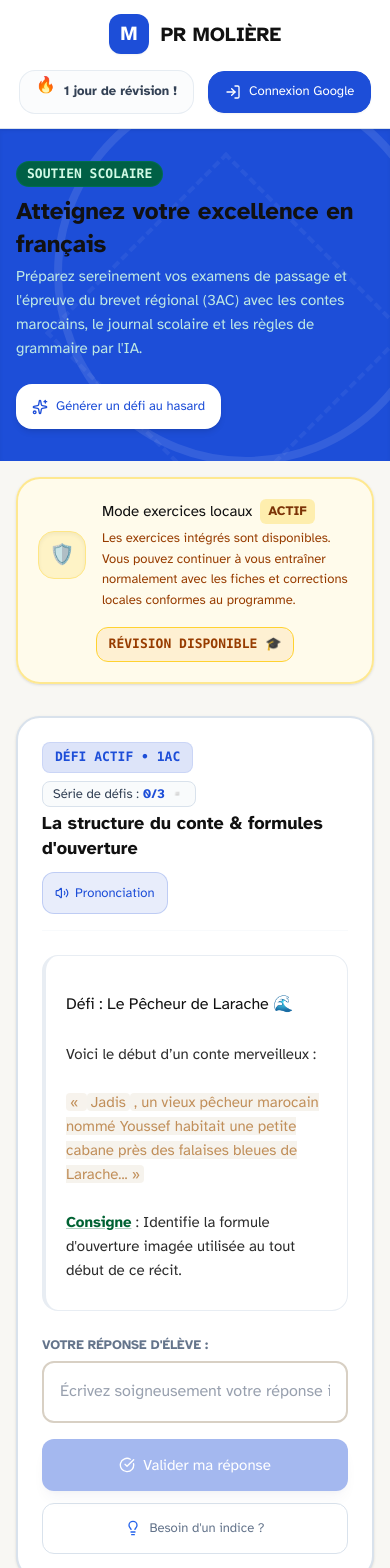
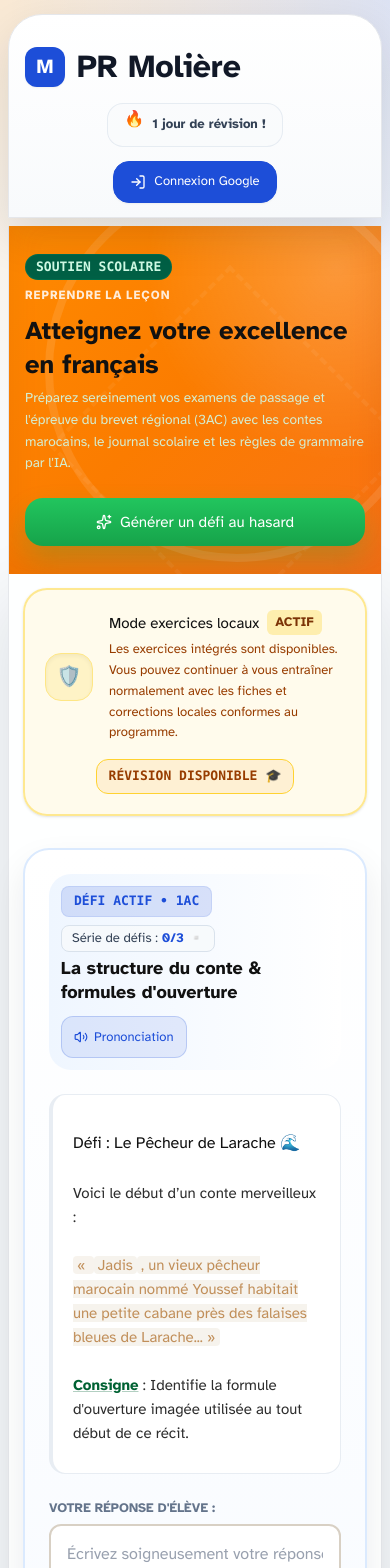
Before and after one commit to amzalha/pr-moliere, a React (Vite) app: page / in a window 390 px wide. Shown: the top 1568 px of the page. Built offline with nearby package versions, Linux system fonts and the light colour scheme; no server answers; the database is empty; a web font is replaced by a local one.

Commit message:
Apply compact premium tablet layout

```diff
--- a/src/index.css
+++ b/src/index.css
@@ -355,3 +355,331 @@ textarea,
 select {
   font-family: inherit;
 }
+
+/* Phase 8.6 — UI premium tablette inspirée plateforme éducative */
+#pr-moliere-root {
+  background:
+    radial-gradient(circle at top left, rgba(255, 141, 0, 0.16), transparent 28rem),
+    radial-gradient(circle at top right, rgba(29, 78, 216, 0.13), transparent 24rem),
+    #f8fafc;
+}
+
+#welcome-ribbon {
+  max-width: 1180px;
+  margin: 18px auto 0;
+  border: 1px solid #e5e7eb;
+  border-radius: 28px 28px 0 0;
+  box-shadow: 0 18px 45px rgba(15, 23, 42, 0.12);
+}
+
+#welcome-ribbon h1 {
+  font-size: clamp(2.1rem, 5vw, 4.4rem);
+  letter-spacing: -0.06em;
+  color: #111827 !important;
+  text-transform: none;
+}
+
+#hero-banner {
+  max-width: 1180px;
+  margin: 0 auto;
+  border-left: 1px solid #e5e7eb;
+  border-right: 1px solid #e5e7eb;
+  background:
+    linear-gradient(135deg, #ff8a00 0%, #f97316 55%, #f59e0b 100%) !important;
+  color: white;
+}
+
+#hero-banner h2 {
+  font-size: clamp(1.8rem, 3vw, 2.8rem);
+  line-height: 1.05;
+}
+
+#hero-banner button {
+  background: #16a34a !important;
+  color: #ffffff !important;
+  border-radius: 18px !important;
+  min-width: 260px;
+  justify-content: center;
+  box-shadow: 0 14px 28px rgba(22, 163, 74, 0.24);
+}
+
+#pr-moliere-root main {
+  max-width: 1180px;
+  background: rgba(255, 255, 255, 0.92);
+  border-left: 1px solid #e5e7eb;
+  border-right: 1px solid #e5e7eb;
+  box-shadow: 0 28px 70px rgba(15, 23, 42, 0.12);
+}
+
+#exercise-focus-card,
+#chat-sandbox,
+#course-reminder-slate,
+#progress-panel,
+#success-lexicon-widget {
+  border-radius: 26px !important;
+  box-shadow: 0 16px 35px rgba(15, 23, 42, 0.08);
+}
+
+#exercise-focus-card {
+  border-color: #dbeafe !important;
+}
+
+#exercise-focus-card > div:first-child {
+  background: linear-gradient(90deg, #eff6ff, #ffffff);
+  border-radius: 22px;
+  padding: 16px;
+  border-bottom: 0 !important;
+}
+
+#course-reminder-slate {
+  background: linear-gradient(180deg, #ffffff, #eff6ff) !important;
+}
+
+#chat-sandbox {
+  border-color: #fed7aa !important;
+}
+
+@media (max-width: 768px) {
+  #welcome-ribbon {
+    margin: 8px;
+    border-radius: 22px 22px 0 0;
+  }
+
+  #hero-banner,
+  #pr-moliere-root main {
+    margin-left: 8px;
+    margin-right: 8px;
+  }
+
+  #hero-banner button {
+    width: 100%;
+    min-width: 0;
+  }
+}
+
+/* Phase 8.6.2 — rapprochement visuel tablette premium */
+body {
+  background:
+    linear-gradient(90deg, rgba(255, 237, 213, 0.75), rgba(239, 246, 255, 0.9)),
+    #f8fafc;
+}
+
+#pr-moliere-root main,
+#hero-banner,
+#welcome-ribbon {
+  max-width: 1220px;
+}
+
+#welcome-ribbon {
+  border-radius: 34px 34px 0 0;
+  padding-top: 18px;
+  background:
+    linear-gradient(180deg, #ffffff 0%, #f8fafc 100%) !important;
+}
+
+#welcome-ribbon > div {
+  align-items: flex-start !important;
+}
+
+#welcome-ribbon h1 {
+  font-size: clamp(2.8rem, 6.5vw, 5.8rem) !important;
+  line-height: 0.92 !important;
+  font-weight: 950 !important;
+}
+
+#hero-banner {
+  min-height: 250px;
+  border-radius: 0 0 0 0;
+  background:
+    radial-gradient(circle at 88% 12%, rgba(255,255,255,0.22), transparent 12rem),
+    linear-gradient(135deg, #ff8a00 0%, #fb7c00 48%, #f97316 100%) !important;
+  box-shadow: inset 0 -18px 35px rgba(154, 52, 18, 0.12);
+}
+
+#hero-banner .max-w-7xl::before {
+  content: "👨‍🏫";
+  font-size: clamp(4.2rem, 9vw, 7rem);
+  display: block;
+  margin-bottom: 8px;
+}
+
+#hero-banner h2::before {
+  content: "REPRENDRE LA LEÇON";
+  display: block;
+  font-size: 0.72rem;
+  font-family: Inter, system-ui, sans-serif;
+  font-weight: 800;
+  letter-spacing: 0.08em;
+  color: rgba(255,255,255,0.85);
+  margin-bottom: 10px;
+}
+
+#hero-banner h2 {
+  max-width: 760px;
+}
+
+#hero-banner p {
+  max-width: 760px;
+  font-size: 1rem !important;
+}
+
+#hero-banner button {
+  font-size: 0.95rem !important;
+  padding: 16px 24px !important;
+  background: linear-gradient(180deg, #22c55e, #16a34a) !important;
+}
+
+#pr-moliere-root main {
+  padding-top: 34px !important;
+}
+
+#exercise-focus-card {
+  background: linear-gradient(180deg, #ffffff 0%, #f8fbff 100%) !important;
+}
+
+#chat-sandbox {
+  background: linear-gradient(180deg, #ffffff 0%, #fff7ed 100%) !important;
+}
+
+#progress-panel {
+  background: linear-gradient(180deg, #ffffff 0%, #eff6ff 100%) !important;
+}
+
+#pr-moliere-root main > div:last-child > div {
+  transition: transform 0.2s ease, box-shadow 0.2s ease;
+}
+
+#pr-moliere-root main > div:last-child > div:hover {
+  transform: translateY(-3px);
+  box-shadow: 0 18px 38px rgba(15, 23, 42, 0.12);
+}
+
+@media (min-width: 900px) {
+  #pr-moliere-root main {
+    border-radius: 0 0 34px 34px;
+  }
+}
+
+/* Phase 8.6.3 — réorganisation compacte format tablette */
+#pr-moliere-root {
+  align-items: center;
+}
+
+#welcome-ribbon,
+#hero-banner,
+#pr-moliere-root main {
+  max-width: 1024px !important;
+  width: calc(100% - 32px) !important;
+}
+
+#welcome-ribbon {
+  margin-top: 14px !important;
+}
+
+#welcome-ribbon h1 {
+  font-size: clamp(2rem, 4vw, 3.4rem) !important;
+}
+
+#hero-banner {
+  min-height: 170px !important;
+  padding-top: 28px !important;
+  padding-bottom: 28px !important;
+}
+
+#hero-banner .max-w-7xl::before {
+  content: none !important;
+}
+
+#hero-banner h2 {
+  font-size: clamp(1.6rem, 3vw, 2.25rem) !important;
+}
+
+#hero-banner p {
+  font-size: 0.85rem !important;
+  max-width: 640px !important;
+}
+
+#hero-banner button {
+  min-width: 220px !important;
+  padding: 12px 18px !important;
+}
+
+#pr-moliere-root main {
+  padding: 22px !important;
+  max-height: none !important;
+}
+
+#exercise-focus-card {
+  min-height: auto !important;
+}
+
+#exercise-focus-card > div:first-child {
+  padding: 12px !important;
+}
+
+#course-reminder-slate,
+#chat-sandbox,
+#progress-panel,
+#success-lexicon-widget {
+  max-height: 420px;
+  overflow-y: auto;
+}
+
+#pr-moliere-root main .col-span-12.border-t-2 {
+  max-height: 560px;
+  overflow-y: auto;
+  padding-right: 8px;
+}
+
+#pr-moliere-root main .col-span-12.border-t-2 h3 {
+  font-size: 1rem !important;
+}
+
+#pr-moliere-root main .col-span-12.border-t-2 .grid {
+  gap: 12px !important;
+}
+
+#pr-moliere-root main .col-span-12.border-t-2 .grid > div {
+  padding: 14px !important;
+  border-radius: 20px !important;
+}
+
+#pr-moliere-root main .col-span-12.border-t-2 .grid > div:nth-child(n+7) {
+  display: none !important;
+}
+
+#pr-moliere-root main .col-span-12.border-t-2::after {
+  content: "Les autres fiches restent accessibles par recherche ou filtre.";
+  display: block;
+  margin-top: 12px;
+  padding: 10px 12px;
+  border: 1px dashed #bfdbfe;
+  border-radius: 14px;
+  background: #eff6ff;
+  color: #1d4ed8;
+  font-size: 0.75rem;
+  font-weight: 700;
+}
+
+@media (min-width: 900px) {
+  #pr-moliere-root main > .grid {
+    grid-template-columns: repeat(12, minmax(0, 1fr));
+    align-items: start;
+  }
+}
+
+@media (max-width: 768px) {
+  #welcome-ribbon,
+  #hero-banner,
+  #pr-moliere-root main {
+    width: calc(100% - 16px) !important;
+  }
+
+  #pr-moliere-root main {
+    padding: 14px !important;
+  }
+
+  #pr-moliere-root main .col-span-12.border-t-2 {
+    max-height: 480px;
+  }
+}
```
